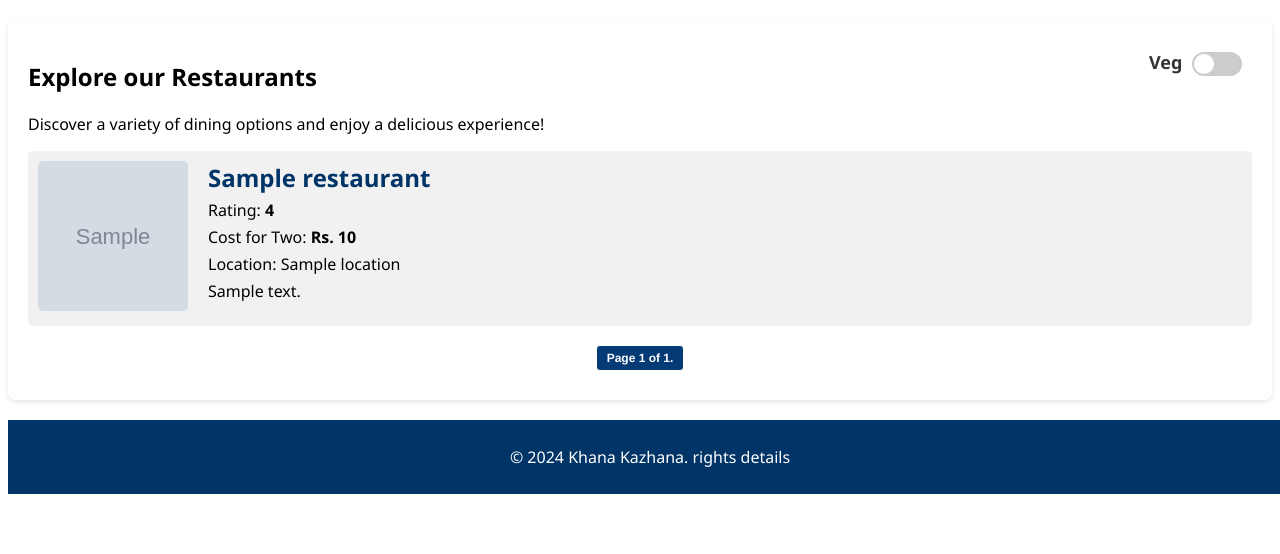
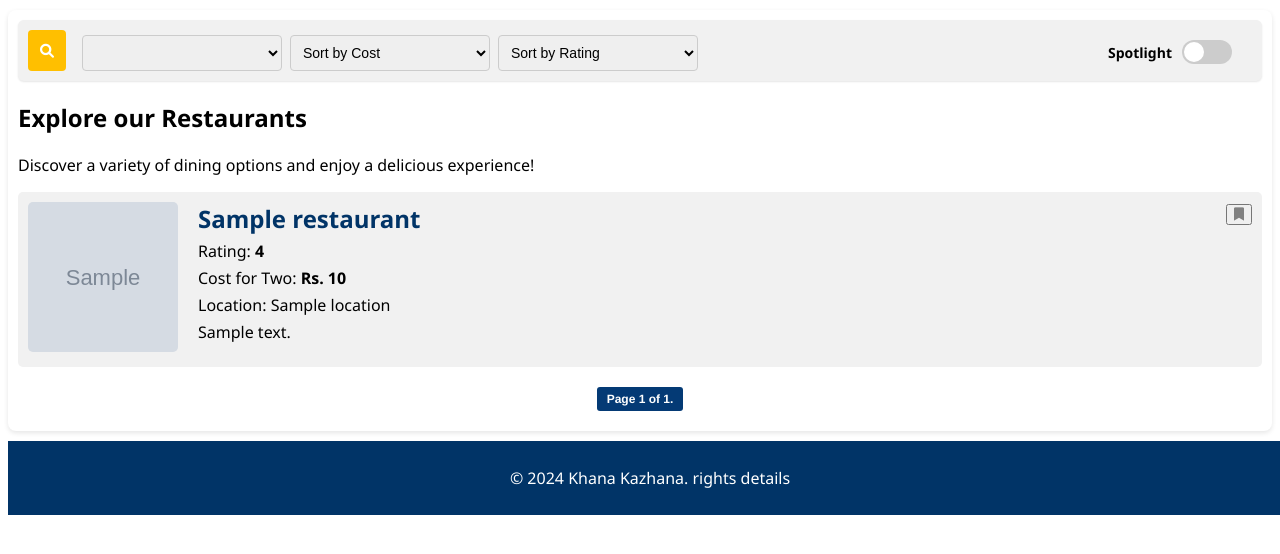
Before and after one commit to syed-tp/RestaurantApp, a Django app: template templates/restaurants/list.html in a window 1280 px wide. Shown: the part 68-622 px from the top of the page. Run offline with Django 3.2, Linux system fonts and the light colour scheme; the template is opened without the code that fills it: most values are stand-ins (such as "Sample title", 1, 10 or a date in 2020); grey boxes marked "Sample" are stand-in pictures; lists and menus that the app fills with data are empty; some web fonts are replaced.

Commit message:
Add bookmarks and Fiters

```diff
--- a/RestaurantApp/settings.py
+++ b/RestaurantApp/settings.py
@@ -40,6 +40,7 @@
     'django.contrib.messages',
     'django.contrib.staticfiles',
     'restaurants',
+    'django_filters',
 ]
 
 MIDDLEWARE = [
--- a/RestaurantApp/urls.py
+++ b/RestaurantApp/urls.py
@@ -30,6 +30,9 @@
     path('restaurants/', views.RestaurantListView.as_view(), name='restaurant-list'),
     path('restaurants/<int:pk>/', views.RestaurantDetailView.as_view(), name='restaurant-detail'),
     path('restaurants/<int:id>/review/', views.ReviewCreateView.as_view(), name='add-review'),
+    path('restaurants/<int:restaurant_id>/bookmark/', views.bookmark_restaurant, name='bookmark-restaurant'),
+    path('bookmarked-restaurants/', views.bookmarked_restaurants, name='bookmarked-restaurants'),
+    path('rm-bookmark/<int:bookmark_id>/', views.remove_bookmark, name='remove-bookmark'),
 
     path('admin/', admin.site.urls),
 ]
--- a/static/css/base.css
+++ b/static/css/base.css
@@ -68,8 +68,8 @@
     }
 }
 .content {
-    margin: 20px auto;
-    padding: 20px;
+    margin: 10px auto;
+    padding: 10px;
     background-color: white;
     border-radius: 8px;
     box-shadow: 0 2px 5px rgba(0, 0, 0, 0.1);
@@ -167,22 +167,13 @@
     width: 20px;
 }
 
-#filter-section {
-    position: relative;
-    margin-bottom: 20px;
-}
-
-#toggle-container {
-    position: absolute;
-    top: 10px;
-    right: 10px;
-}
 
 .switch {
     position: relative;
     display: inline-block;
     width: 50px;
     height: 24px;
+    margin-right: 30px;
 }
 
 .switch input {
@@ -430,3 +421,85 @@
     margin-bottom: 20px;
     color: #043a75;
 }
+
+.restaurant-list {
+    position: relative;
+}
+
+.bookmark-form {
+    position: absolute;
+    top: 10px;
+    right: 10px;
+}
+
+#filter-section {
+    background-color: #f1f1f1;
+    padding: 10px;
+    border-radius: 6px;
+    box-shadow: 0 1px 2px rgba(0, 0, 0, 0.1);
+    position: relative;
+}
+
+#filter-section form {
+    display: flex;
+    flex-wrap: wrap;
+    gap: 8px;
+    justify-content: flex-start;
+}
+
+#filter-section input[type="text"],
+#filter-section select {
+    flex: 1;
+    max-width: 200px;
+    padding: 8px;
+    border: 1px solid #ccc;
+    border-radius: 4px;
+    font-size: 14px;
+}
+#filter-section input[type="text"]:focus,
+#filter-section select:focus {
+    border-color: #ff1414;
+    outline: none;
+}
+
+.toggle-container {
+    position: absolute;
+    right: 0;
+    top: 20px;
+    display: flex;
+    align-items: center;
+    gap: 10px;
+}
+
+
+.toggle-container span {
+    font-size: 14px;
+    font-weight: bold;
+}
+
+#filter-section button[type="submit"] {
+    background-color: #ffbf00;
+    color: white;
+    padding: 8px 12px;
+    border: none;
+    border-radius: 4px;
+    cursor: pointer;
+    font-size: 14px;
+    transition: background-color 0.3s;
+}
+
+#filter-section button[type="submit"]:hover {
+    background-color: #ff1414;
+}
+
+#filter-section select {
+    margin-top: 5px;
+}
+
+@media screen and (max-width: 768px) {
+    #filter-section .toggle-container {
+        top: auto;
+        bottom: 10px;
+        right: 10px;
+    }
+}
--- a/templates/base.html
+++ b/templates/base.html
@@ -21,6 +21,7 @@
                 <ul>
                     <li><a href="{% url 'restaurant-list' %}">Restaurants</a></li>
                     {% if user.is_authenticated %}
+                        <li><a href="{% url 'bookmarked-restaurants' %}">My Bookmarks</a></li>
                         <li>
                             <a href="#">{{ user.username }}</a>
                             <ul class="dropdown">
--- a/templates/restaurants/list.html
+++ b/templates/restaurants/list.html
@@ -6,24 +6,52 @@
 
 <div id="filter-section">
 
-    <div id="toggle-container">
-        <span class="label">Veg </span>
+        <form method="get">
+            {{ filter.form.search }}
+            <button type="submit"><i class="fas fa-search"></i></button><br>
+
+            <select name="dietary_preference" onchange="this.form.submit()">
+                {% for choice in filter.form.dietary_preference.field.choices %}
+                    <option value="{{ choice.0 }}" {% if filter.form.dietary_preference.value == choice.0 %}selected{% endif %}>
+                        {{ choice.1 }}
+                    </option>
+                {% endfor %}
+            </select>
+
+            <select name="cost_order" id="cost_order" onchange="this.form.submit()">
+                <option value="">Sort by Cost</option>
+                <option value="cost_for_two" {% if request.GET.cost_order == "cost_for_two" %}selected{% endif %}>Cost:Low to High</option>
+                <option value="-cost_for_two" {% if request.GET.cost_order == "-cost_for_two" %}selected{% endif %}>Cost:High to Low</option>
+            </select>
+
+            <select name="rating_order" id="rating_order" onchange="this.form.submit()">
+                <option value="">Sort by Rating</option>
+                <option value="rating" {% if request.GET.rating_order == "rating" %}selected{% endif %}>Rating:Low to High</option>
+                <option value="-rating" {% if request.GET.rating_order == "-rating" %}selected{% endif %}>Rating:High to Low</option>
+            </select>
+            <div class="toggle-container">
+                <span>Spotlight</span>
                 <label class="switch">
-
-            <input type="checkbox" id="veg-toggle" onchange="filterVegRestaurants()">
-            <span class="slider"></span>
+                    <input type="checkbox" name="spotlight"
+                       value="1"
+                       {% if request.GET.spotlight %}checked{% endif %}
+                       onchange="this.form.submit();">
+                <span class="slider round"></span>
                 </label>
 
             </div>
+        </form>
 </div>
 
 <h2>Explore our Restaurants</h2>
 <p>Discover a variety of dining options and enjoy a delicious experience!</p>
 
+
+<div id="all-restaurants">
 {% if restaurants %}
     {% for restaurant in restaurants %}
         <div class="restaurant-list">
-        <a href="{% url 'restaurant-detail' restaurant.id %}">
+            <a href="{% url 'restaurant-detail' restaurant.pk %}">
                 {% if restaurant.photos.first %}
                     <img src="{{ restaurant.photos.first.image.url }}" alt="{{ restaurant.title }} photo">
                 {% else %}
@@ -37,11 +65,21 @@
                     <p>{{ restaurant.address }}</p>
                 </div>
             </a>
+            <form action="{% url 'bookmark-restaurant' restaurant.id %}" method="post" class="bookmark-form">
+                {% csrf_token %}
+                <button type="submit" class="bookmark-btn"
+                        {% if restaurant.id in bookmarked_restaurants %}disabled{% endif %}>
+                        <i class="fas fa-bookmark"
+                            {% if restaurant.id in bookmarked_restaurants %}style="color: red;"{% else %}style="color: gray;"{% endif %}>
+                        </i>
+                </button>
+            </form>
         </div>
     {% endfor %}
 {% else %}
     <h3>No restaurants available at the moment. Please check back later!</h3>
 {% endif %}
+</div>
 
 <div class="pagination">
     <span class="step-links">
```
Also changed, not shown: restaurants/admin.py (+6 -2 lines), restaurants/filters.py (added, +51 -0 lines), restaurants/tests.py (+133 -5 lines), restaurants/views.py (+41 -5 lines), templates/restaurants/bookmarked.html (added, +35 -0 lines), templates/restaurants/detail.html (+19 -9 lines). Lines whose indentation alone changed are shown as unchanged.
